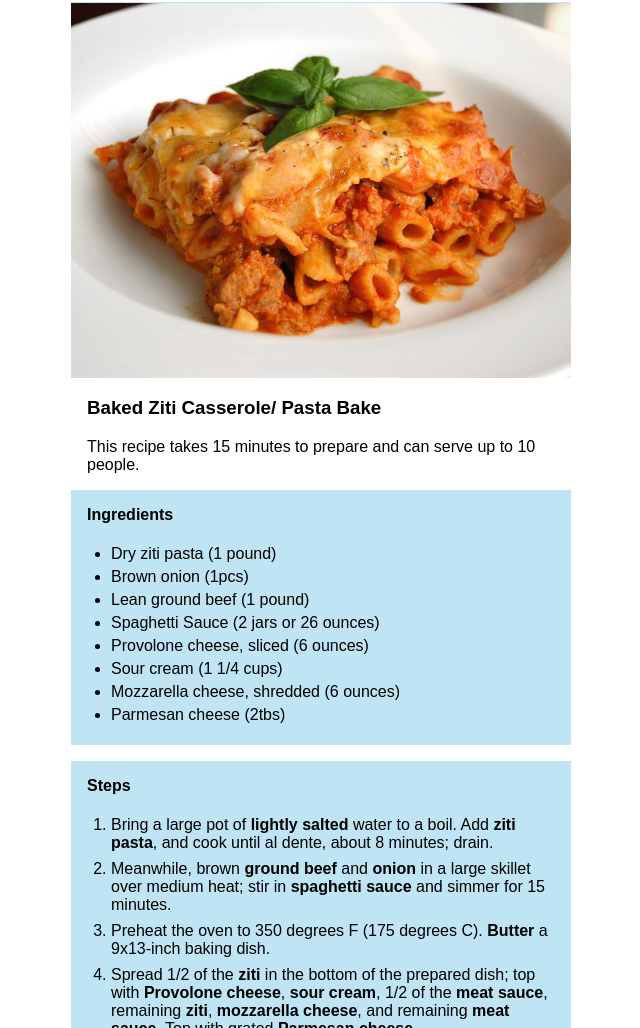
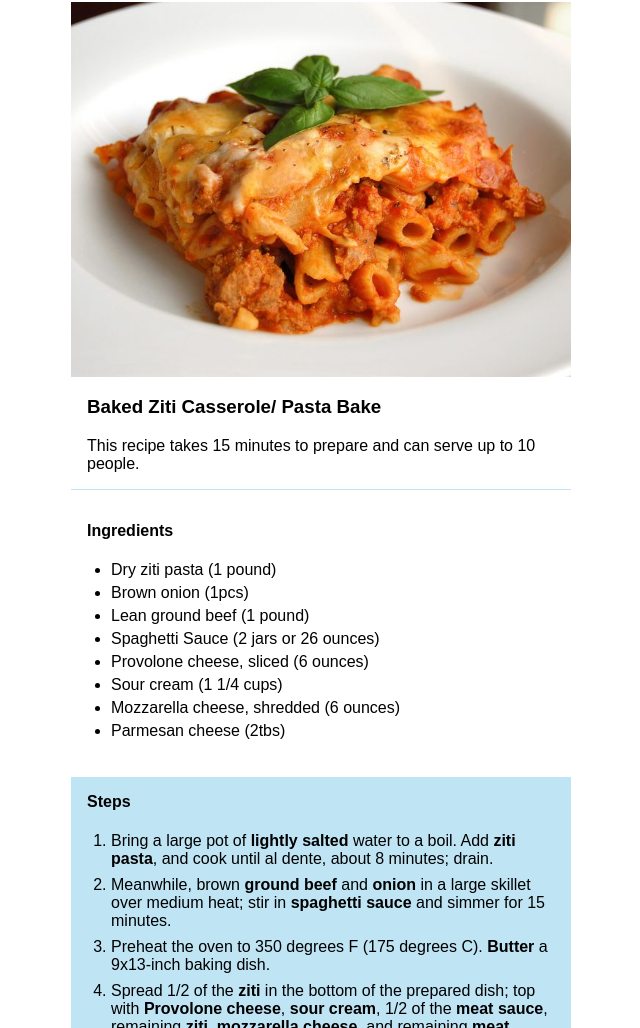
Before and after one commit to arhorner/odin-recipes, a plain HTML site: page recipes/baked-ziti.html in a window 1280 px wide. Shown: the part 72-1100 px from the top of the page, without its empty margins (319-959 px from the left). Drawn offline with Linux system fonts and the light colour scheme.

Commit message:
Remove ingredients background colour
Removed ingredients section background color on all recipe pages and moved subtitle and cooking time into title section.

```diff
--- a/style.css
+++ b/style.css
@@ -60,7 +60,6 @@
 }
 
 .ingredients-list {
-    background-color: rgb(191, 228, 244);
     width: 500px;
     padding: 16px auto;
 }
```
Also changed, not shown: recipes/baked-ziti.html (+1 -2 lines), recipes/tomato-soup.html (+1 -2 lines).
